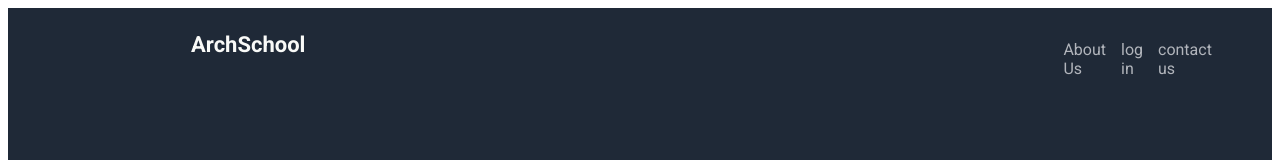
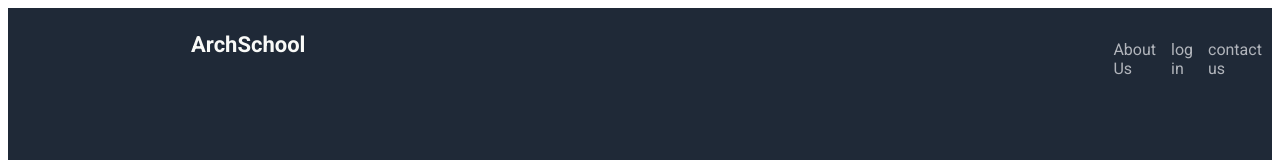
Before and after one commit to tomartwinkle/The-Odin-Project, a plain HTML site: page project-landing_page/project.html in a window 1280 px wide. Shown: the top 160 px of the page. Drawn offline with Linux system fonts and the light colour scheme.

Commit message:
Update project.css

```diff
--- a/project-landing_page/project.css
+++ b/project-landing_page/project.css
@@ -37,7 +37,7 @@ body{
     color: #e5e7ebbc;
     font-size: 16px;
 
-    margin-left:750px;
+    margin-left:800px;
   }
   .heading{
     color:#f9faf8;
```
